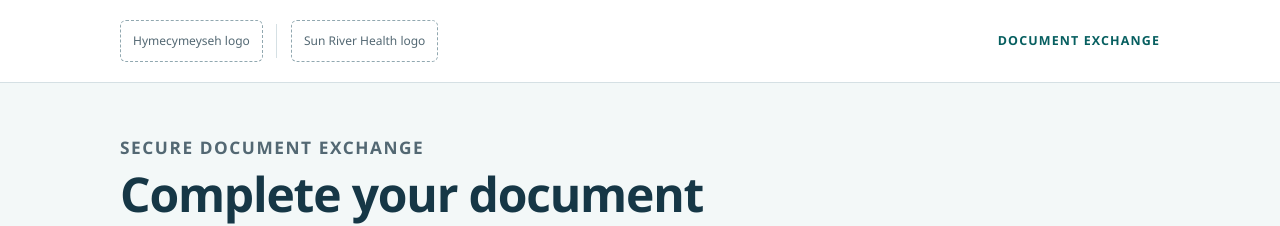
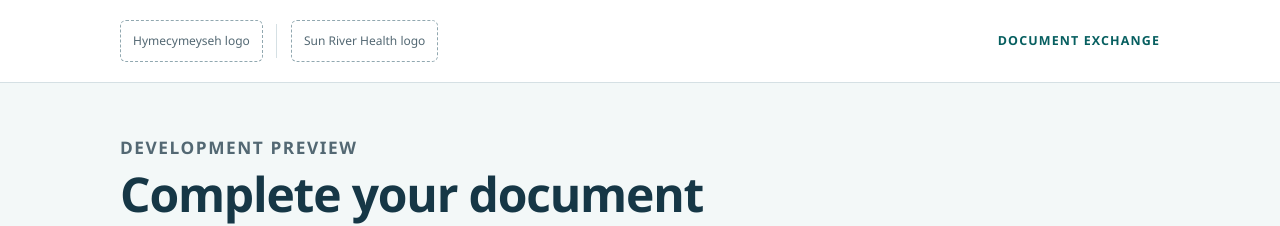
Before and after one commit to ShizukoFujiki/friendly-enigma, a plain HTML site: page index.html in a window 1280 px wide. Shown: the top 226 px of the page. Drawn offline with Linux system fonts and the light colour scheme.

Commit message:
Label the non-production page as a development preview

```diff
--- a/index.html
+++ b/index.html
@@ -233,7 +233,7 @@
 
   <main>
     <section class="intro" aria-labelledby="page-title">
-      <p class="eyebrow">Secure document exchange</p>
+      <p class="eyebrow">Development preview</p>
       <h1 id="page-title">Complete your document exchange</h1>
       <p>Download the form, have it completed, then select the signed document files for submission.</p>
     </section>
```
